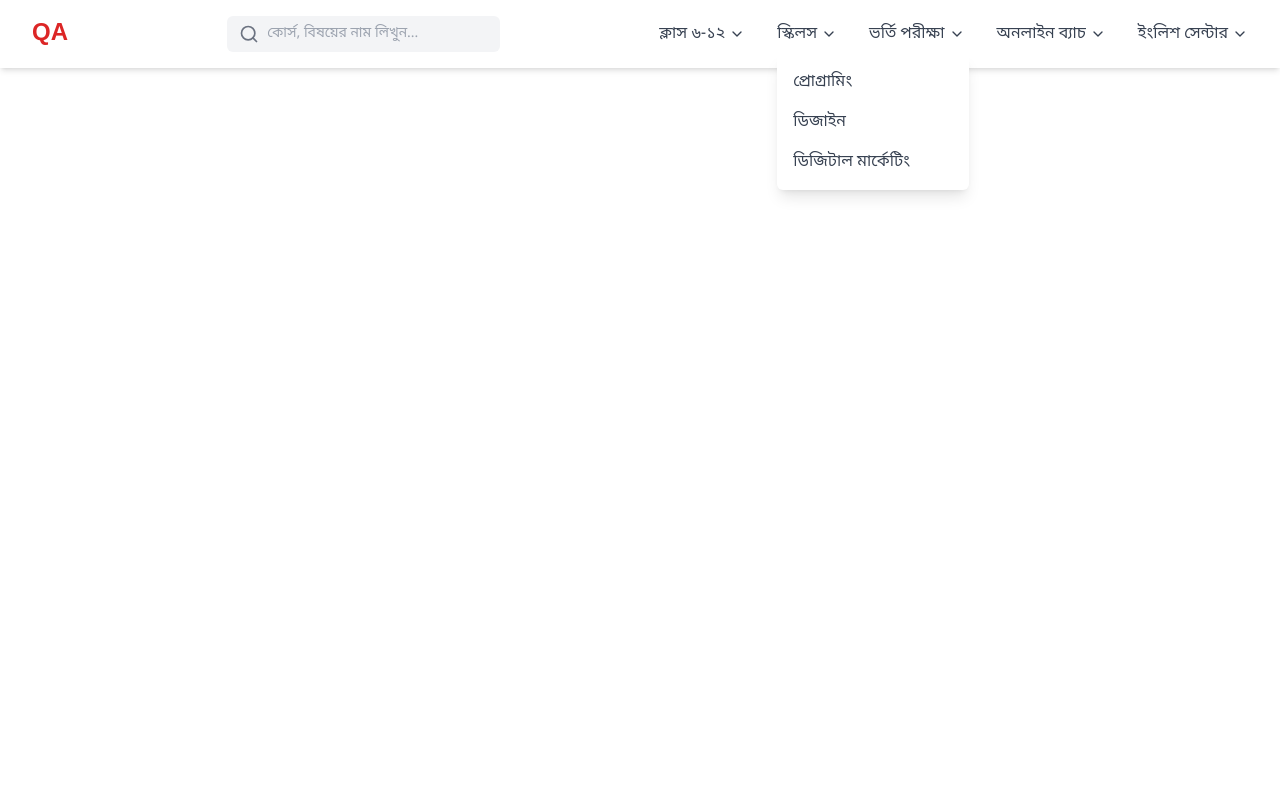
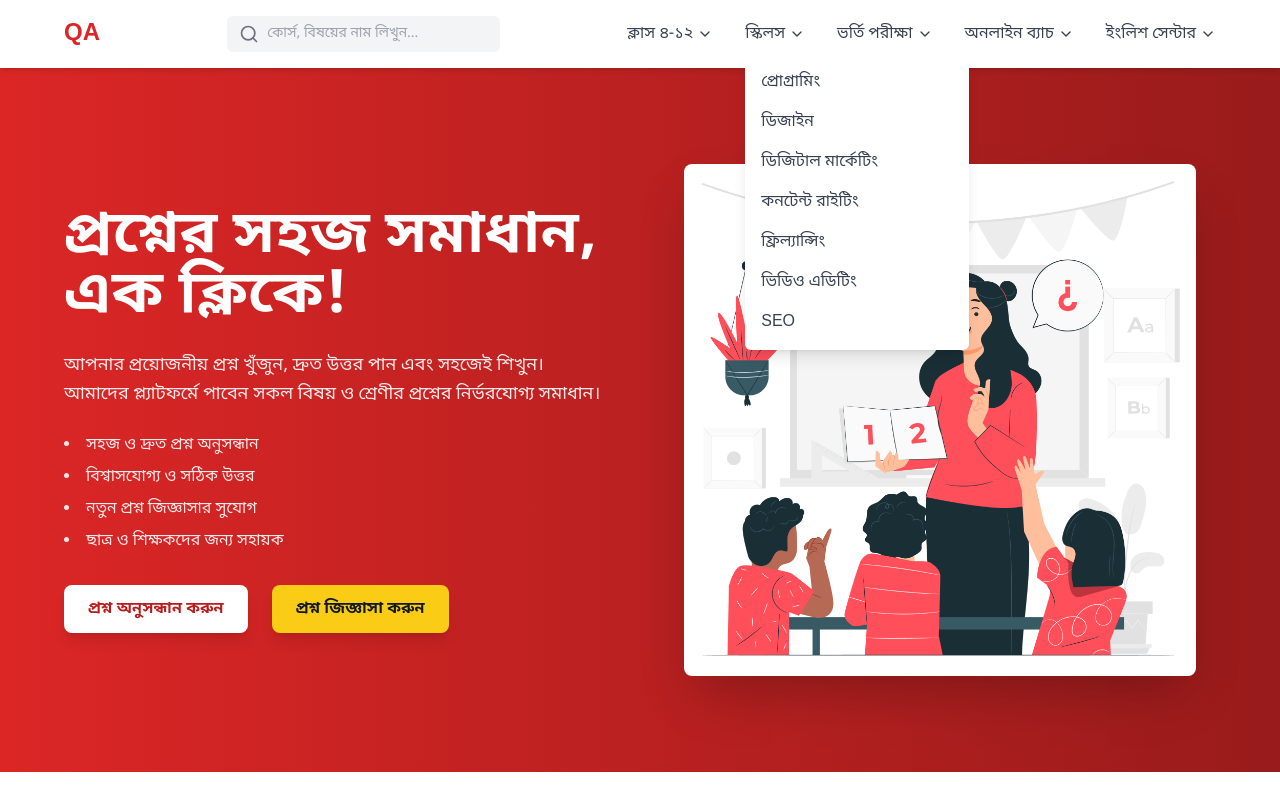
Before and after one commit to amitavrchy/question-management, a Next.js app: page /homePage in a window 1280 px wide. Both pictures are taken after a click on the button "স্কিলস". Built offline with nearby package versions, Linux system fonts and the light colour scheme.

Commit message:
navbar edited and banner section added

```diff
--- a/src/app/homePage/page.jsx
+++ b/src/app/homePage/page.jsx
@@ -1,4 +1,5 @@
 "use client";
+import Banner from '@/components/Banner';
 import Navbar from '@/components/Navbar'
 import React from 'react'
 
@@ -6,6 +7,7 @@ function HomePage() {
     return (
         <div>
             <Navbar />
+            <Banner />
         </div>
     )
 }
--- a/src/components/Banner/index.jsx
+++ b/src/components/Banner/index.jsx
@@ -0,0 +1,50 @@
+import Image from "next/image";
+import banner from "../../../public/banner.jpg";
+
+const Banner = () => {
+  return (
+    <section className="bg-gradient-to-r from-red-600 to-red-800 text-white py-24">
+      <div className="max-w-7xl mx-auto px-6 sm:px-12 lg:px-16 flex flex-col md:flex-row items-center justify-between gap-12">
+
+        {/* Left Side: Text */}
+        <div className="md:w-1/2 text-center md:text-left">
+          <h1 className="text-5xl md:text-6xl font-extrabold leading-tight">
+            প্রশ্নের সহজ সমাধান, <br className="hidden md:inline" /> এক ক্লিকে!
+          </h1>
+          <p className="mt-6 text-lg opacity-90 leading-relaxed">
+            আপনার প্রয়োজনীয় প্রশ্ন খুঁজুন, দ্রুত উত্তর পান এবং সহজেই শিখুন।<br />
+            আমাদের প্ল্যাটফর্মে পাবেন সকল বিষয় ও শ্রেণীর প্রশ্নের নির্ভরযোগ্য সমাধান।
+          </p>
+          <ul className="mt-6 text-base opacity-90 list-disc list-inside space-y-2">
+            <li>সহজ ও দ্রুত প্রশ্ন অনুসন্ধান</li>
+            <li>বিশ্বাসযোগ্য ও সঠিক উত্তর</li>
+            <li>নতুন প্রশ্ন জিজ্ঞাসার সুযোগ</li>
+            <li>ছাত্র ও শিক্ষকদের জন্য সহায়ক</li>
+          </ul>
+          <div className="mt-8 flex justify-center md:justify-start space-x-6">
+            <a href="/explore" className="bg-white text-red-700 px-6 py-3 rounded-lg font-semibold shadow-lg hover:bg-gray-200 transition">
+              প্রশ্ন অনুসন্ধান করুন
+            </a>
+            <a href="/ask" className="bg-yellow-400 text-gray-900 px-6 py-3 rounded-lg font-semibold shadow-lg hover:bg-yellow-500 transition">
+              প্রশ্ন জিজ্ঞাসা করুন
+            </a>
+          </div>
+        </div>
+
+        {/* Right Side: Image */}
+        <div className="md:w-1/2 flex justify-center">
+          <div className="relative w-full max-w-lg">
+            <Image
+              src={banner}
+              alt="Bangla Question Management"
+              className="rounded-lg shadow-2xl"
+              priority
+            />
+          </div>
+        </div>
+      </div>
+    </section>
+  );
+};
+
+export default Banner;
--- a/src/components/Navbar/index.jsx
+++ b/src/components/Navbar/index.jsx
@@ -16,15 +16,13 @@ const Navbar = () => {
     };
 
     return (
-    <nav className="bg-white shadow-md">
-      <div className="max-w-7xl mx-auto px-4 sm:px-6 lg:px-8">
+        <nav className="bg-white shadow-md relative z-50">
+            <div className="max-w-7xl mx-auto px-6 sm:px-12 lg:px-16 relative">
                 <div className="flex justify-between items-center py-4">
-          {/* Logo */}
                     <div className="flex items-center">
                         <h1 className="text-2xl font-bold text-red-600">QA</h1>
                     </div>
 
-          {/* Search Bar */}
                     <div className="hidden md:flex items-center bg-gray-100 rounded-md px-3 py-2">
                         <Search className="h-5 w-5 text-gray-500" />
                         <input
@@ -36,7 +34,6 @@ const Navbar = () => {
                         />
                     </div>
 
-          {/* Desktop Menu */}
                     <div className="hidden md:flex space-x-8">
                         {menuItems.map((item, index) => (
                             <div key={index} className="relative group">
@@ -48,7 +45,7 @@ const Navbar = () => {
                                     {item.sublinks && <ChevronDown className="h-4 w-4" />}
                                 </button>
                                 {item.sublinks && dropdownOpen === index && (
-                  <div className="absolute left-0 mt-2 w-48 bg-white shadow-lg rounded-md py-2">
+                                    <div className="absolute left-0 mt-2 w-56 bg-white shadow-lg rounded-md py-2 z-50">
                                         {item.sublinks.map((sublink, subIndex) => (
                                             <a
                                                 key={subIndex}
@@ -64,19 +61,13 @@ const Navbar = () => {
                         ))}
                     </div>
 
-          {/* Mobile Menu Button */}
                     <div className="md:hidden">
                         <button onClick={toggleMenu}>
-              {isOpen ? (
-                <X className="h-6 w-6 text-gray-700" />
-              ) : (
-                <Menu className="h-6 w-6 text-gray-700" />
-              )}
+                            {isOpen ? <X className="h-6 w-6 text-gray-700" /> : <Menu className="h-6 w-6 text-gray-700" />}
                         </button>
                     </div>
                 </div>
 
-        {/* Mobile Search Bar */}
                 {isOpen && (
                     <div className="md:hidden flex items-center bg-gray-100 rounded-md px-3 py-2 my-2">
                         <Search className="h-5 w-5 text-gray-500" />
@@ -90,9 +81,8 @@ const Navbar = () => {
                     </div>
                 )}
 
-        {/* Mobile Menu */}
                 {isOpen && (
-          <div className="md:hidden">
+                    <div className="md:hidden z-50 relative bg-white shadow-md rounded-md">
                         {menuItems.map((item, index) => (
                             <div key={index}>
                                 <button
@@ -103,7 +93,7 @@ const Navbar = () => {
                                     {item.sublinks && <ChevronDown className="h-4 w-4" />}
                                 </button>
                                 {item.sublinks && dropdownOpen === index && (
-                  <div className="bg-gray-50">
+                                    <div className="bg-gray-50 shadow-md rounded-md py-2 z-50">
                                         {item.sublinks.map((sublink, subIndex) => (
                                             <a
                                                 key={subIndex}
@@ -126,11 +116,17 @@ const Navbar = () => {
 
 const menuItems = [
     {
-    name: "ক্লাস ৬-১২",
+        name: "ক্লাস ৪-১২",
         sublinks: [
+            { name: "ক্লাস ৪", link: "/class-4" },
+            { name: "ক্লাস ৫", link: "/class-5" },
             { name: "ক্লাস ৬", link: "/class-6" },
             { name: "ক্লাস ৭", link: "/class-7" },
             { name: "ক্লাস ৮", link: "/class-8" },
+            { name: "ক্লাস ৯", link: "/class-9" },
+            { name: "ক্লাস ১০", link: "/class-10" },
+            { name: "ক্লাস ১১", link: "/class-11" },
+            { name: "ক্লাস ১২", link: "/class-12" },
         ],
     },
     {
@@ -139,6 +135,10 @@ const menuItems = [
             { name: "প্রোগ্রামিং", link: "/programming" },
             { name: "ডিজাইন", link: "/design" },
             { name: "ডিজিটাল মার্কেটিং", link: "/marketing" },
+            { name: "কনটেন্ট রাইটিং", link: "/content-writing" },
+            { name: "ফ্রিল্যান্সিং", link: "/freelancing" },
+            { name: "ভিডিও এডিটিং", link: "/video-editing" },
+            { name: "SEO", link: "/seo" },
         ],
     },
     {
@@ -146,6 +146,8 @@ const menuItems = [
         sublinks: [
             { name: "বিশ্ববিদ্যালয় ভর্তি", link: "/university-admission" },
             { name: "বিসিএস প্রস্তুতি", link: "/bcs" },
+            { name: "মেডিকেল ভর্তি", link: "/medical-admission" },
+            { name: "ইঞ্জিনিয়ারিং ভর্তি", link: "/engineering-admission" },
         ],
     },
     {
@@ -165,3 +167,56 @@ const menuItems = [
 ];
 
 export default Navbar;
+
+
+// const menuItems = [
+//     {
+//         name: "ক্লাস ৪-১২",
+//         sublinks: [
+//             { name: "ক্লাস ৪", link: "/class-4" },
+//             { name: "ক্লাস ৫", link: "/class-5" },
+//             { name: "ক্লাস ৬", link: "/class-6" },
+//             { name: "ক্লাস ৭", link: "/class-7" },
+//             { name: "ক্লাস ৮", link: "/class-8" },
+//             { name: "ক্লাস ৯", link: "/class-9" },
+//             { name: "ক্লাস ১০", link: "/class-10" },
+//             { name: "ক্লাস ১১", link: "/class-11" },
+//             { name: "ক্লাস ১২", link: "/class-12" },
+//         ],
+//     },
+//     {
+//         name: "স্কিলস",
+//         sublinks: [
+//             { name: "প্রোগ্রামিং", link: "/programming" },
+//             { name: "ডিজাইন", link: "/design" },
+//             { name: "ডিজিটাল মার্কেটিং", link: "/marketing" },
+//             { name: "কনটেন্ট রাইটিং", link: "/content-writing" },
+//             { name: "ফ্রিল্যান্সিং", link: "/freelancing" },
+//             { name: "ভিডিও এডিটিং", link: "/video-editing" },
+//             { name: "SEO", link: "/seo" },
+//         ],
+//     },
+//     {
+//         name: "ভর্তি পরীক্ষা",
+//         sublinks: [
+//             { name: "বিশ্ববিদ্যালয় ভর্তি", link: "/university-admission" },
+//             { name: "বিসিএস প্রস্তুতি", link: "/bcs" },
+//             { name: "মেডিকেল ভর্তি", link: "/medical-admission" },
+//             { name: "ইঞ্জিনিয়ারিং ভর্তি", link: "/engineering-admission" },
+//         ],
+//     },
+//     {
+//         name: "অনলাইন ব্যাচ",
+//         sublinks: [
+//             { name: "বিজ্ঞান বিভাগ", link: "/science-batch" },
+//             { name: "ব্যবসা শিক্ষা", link: "/business-batch" },
+//         ],
+//     },
+//     {
+//         name: "ইংলিশ সেন্টার",
+//         sublinks: [
+//             { name: "স্পোকেন ইংলিশ", link: "/spoken-english" },
+//             { name: "আইইএলটিএস", link: "/ielts" },
+//         ],
+//     },
+// ];
```
Also changed, not shown: public/banner.jpg (added). Lines whose indentation alone changed are shown as unchanged.
